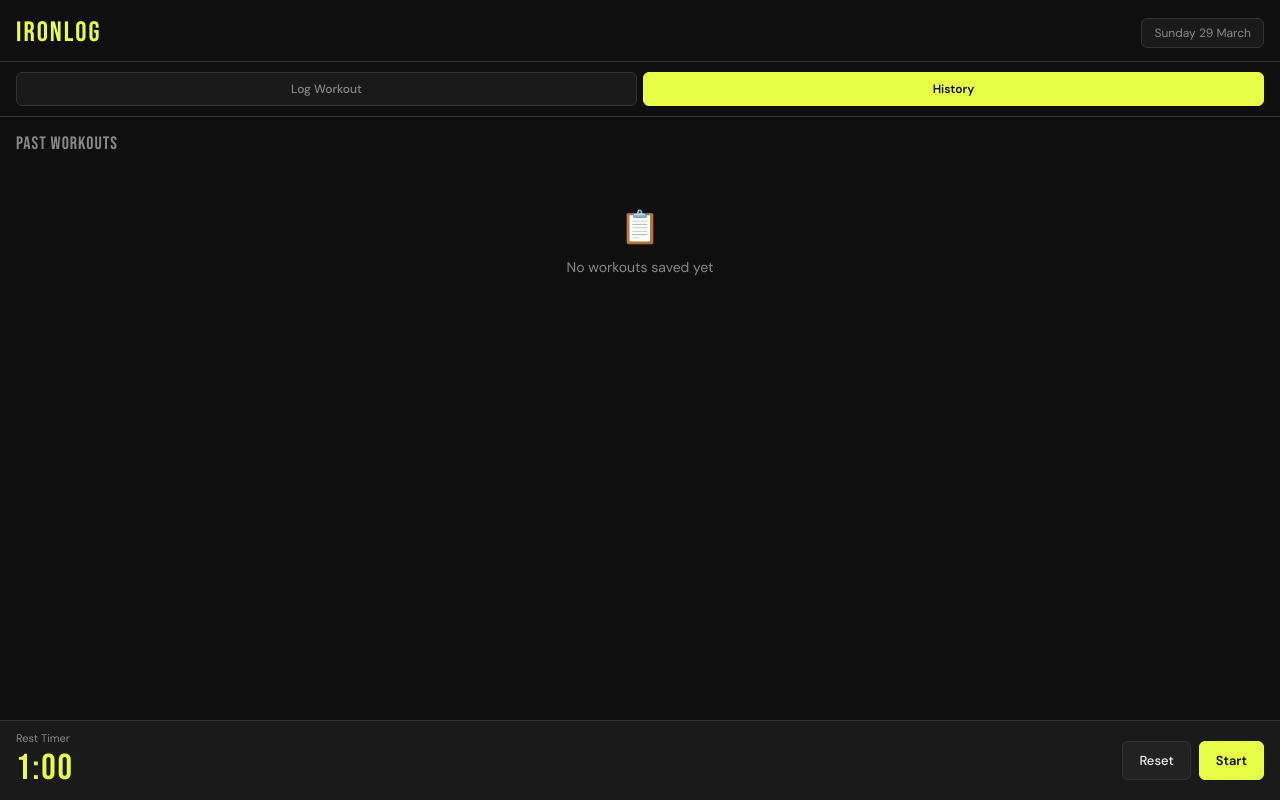
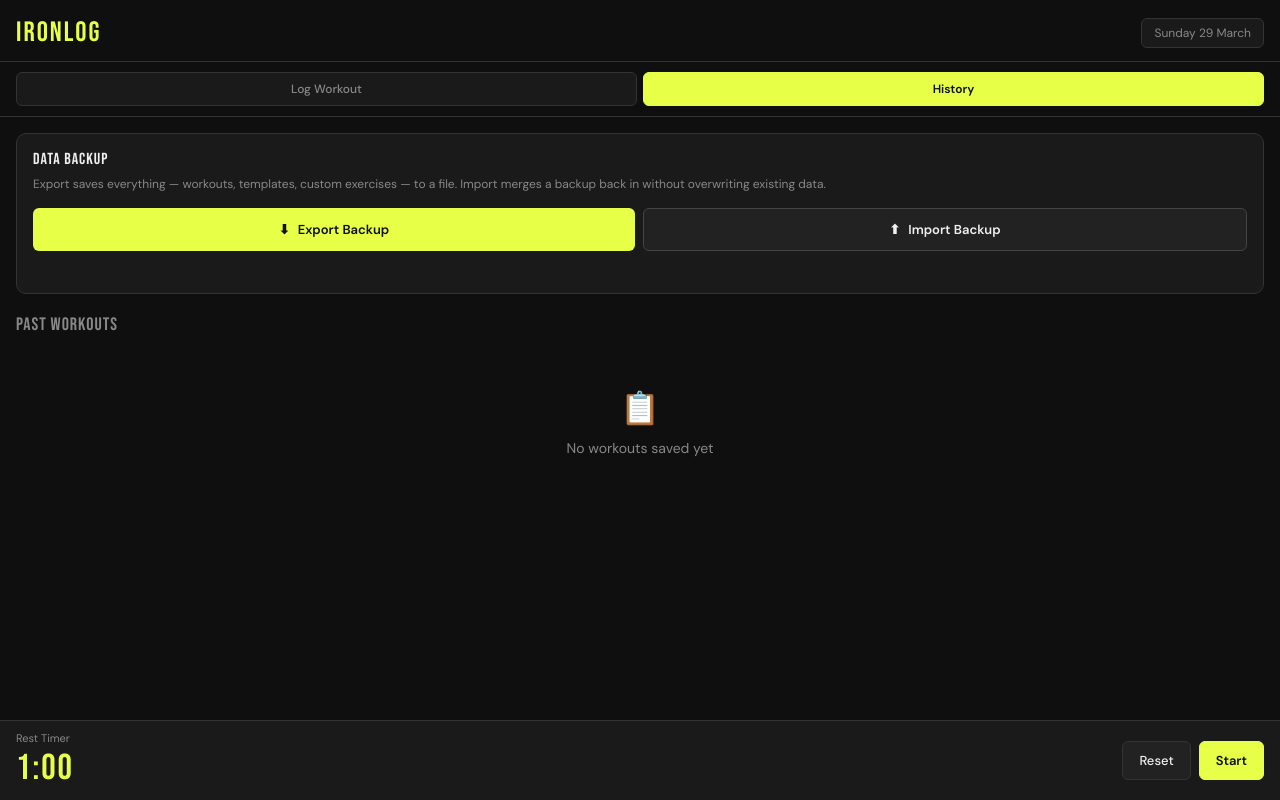
Before and after one commit to carmenvanceaa/ironlog, a plain HTML site: page index.html in a window 1280 px wide. Both pictures are taken after a click on the button "History". Drawn offline with Linux system fonts and the light colour scheme.

Commit message:
Add files via upload

```diff
--- a/app.js
+++ b/app.js
@@ -654,6 +654,75 @@ window.addEventListener('appinstalled', () => {
   dismissInstall();
 });
 
+// ── EXPORT / IMPORT ──────────────────────────────────────────────────────────
+
+function exportData() {
+  const data = {
+    version: 1,
+    exportedAt: new Date().toISOString(),
+    history: state.history,
+    templates: state.templates,
+    customExercises: state.customExercises
+  };
+  const blob = new Blob([JSON.stringify(data, null, 2)], { type: 'application/json' });
+  const url = URL.createObjectURL(blob);
+  const a = document.createElement('a');
+  const date = new Date().toISOString().slice(0, 10);
+  a.href = url;
+  a.download = `ironlog-backup-${date}.json`;
+  a.click();
+  URL.revokeObjectURL(url);
+  showNotification('Backup downloaded!');
+}
+
+function importData() {
+  const input = document.createElement('input');
+  input.type = 'file';
+  input.accept = '.json';
+  input.onchange = e => {
+    const file = e.target.files[0];
+    if (!file) return;
+    const reader = new FileReader();
+    reader.onload = ev => {
+      try {
+        const data = JSON.parse(ev.target.result);
+        if (!data.version || !data.history) {
+          showNotification('Invalid backup file'); return;
+        }
+        const existingWorkouts = state.history.length;
+        const existingTemplates = state.templates.length;
+
+        // Merge: add imported items that don't already exist by id
+        const existingIds = new Set(state.history.map(w => w.id));
+        const newWorkouts = data.history.filter(w => !existingIds.has(w.id));
+        state.history = [...newWorkouts, ...state.history];
+
+        const existingTplIds = new Set(state.templates.map(t => t.id));
+        const newTemplates = (data.templates || []).filter(t => !existingTplIds.has(t.id));
+        state.templates = [...newTemplates, ...state.templates];
+
+        const existingCustomNames = new Set(state.customExercises.map(e => e.name));
+        const newCustom = (data.customExercises || []).filter(e => !existingCustomNames.has(e.name));
+        state.customExercises = [...state.customExercises, ...newCustom];
+
+        saveState();
+        renderTemplates();
+        renderExerciseList();
+        initMuscleFilter();
+
+        const added = (state.history.length - existingWorkouts);
+        const addedTpl = (state.templates.length - existingTemplates);
+        showNotification(`Imported: ${added} workouts, ${addedTpl} templates`);
+        document.getElementById('backup-status').textContent = `Last import: ${new Date().toLocaleDateString()}`;
+      } catch(err) {
+        showNotification('Could not read file — is it a valid IronLog backup?');
+      }
+    };
+    reader.readAsText(file);
+  };
+  input.click();
+}
+
 // ── INIT ─────────────────────────────────────────────────────────────────────
 
 document.getElementById('voice-text-input').addEventListener('input', updateSubmitBtn);
--- a/index.html
+++ b/index.html
@@ -194,6 +194,16 @@
   .notification{position:fixed;top:calc(var(--safe-top) + 16px);left:50%;transform:translateX(-50%);background:var(--accent);color:#0f0f0f;padding:8px 20px;border-radius:var(--radius-sm);font-size:13px;font-weight:700;z-index:100;opacity:0;transition:opacity .3s;pointer-events:none;white-space:nowrap}
   .notification.show{opacity:1}
 
+  .backup-panel{background:var(--surface);border:1px solid var(--border);border-radius:var(--radius);padding:16px;margin-bottom:20px}
+  .backup-title{font-family:'Bebas Neue',sans-serif;font-size:16px;letter-spacing:1px;color:var(--text);margin-bottom:6px}
+  .backup-desc{font-size:12px;color:var(--muted);line-height:1.6;margin-bottom:14px}
+  .backup-actions{display:flex;gap:8px;margin-bottom:10px}
+  .backup-btn{flex:1;display:flex;align-items:center;justify-content:center;gap:8px;padding:12px;border-radius:var(--radius-sm);font-size:13px;font-weight:600;cursor:pointer;font-family:'DM Sans',sans-serif;border:none;transition:opacity .2s}
+  .backup-btn.export{background:var(--accent);color:#0f0f0f}
+  .backup-btn.import{background:var(--surface2);color:var(--text);border:1px solid var(--border2)}
+  .backup-btn:hover{opacity:.85}
+  .backup-status{font-size:11px;color:var(--muted2);min-height:16px}
+
   select option{background:#1a1a1a;color:#f0f0f0}
   ::-webkit-scrollbar{width:4px}::-webkit-scrollbar-track{background:transparent}::-webkit-scrollbar-thumb{background:var(--border2);border-radius:2px}
 
@@ -271,6 +281,21 @@
 
   <!-- HISTORY TAB -->
   <div class="tab-content" id="tab-history" style="display:none">
+
+    <div class="backup-panel">
+      <div class="backup-title">Data Backup</div>
+      <div class="backup-desc">Export saves everything — workouts, templates, custom exercises — to a file. Import merges a backup back in without overwriting existing data.</div>
+      <div class="backup-actions">
+        <button class="backup-btn export" onclick="exportData()">
+          <span>⬇</span> Export Backup
+        </button>
+        <button class="backup-btn import" onclick="importData()">
+          <span>⬆</span> Import Backup
+        </button>
+      </div>
+      <div class="backup-status" id="backup-status"></div>
+    </div>
+
     <div class="section-title">Past Workouts</div>
     <div class="history-list" id="history-list"></div>
   </div>
```
